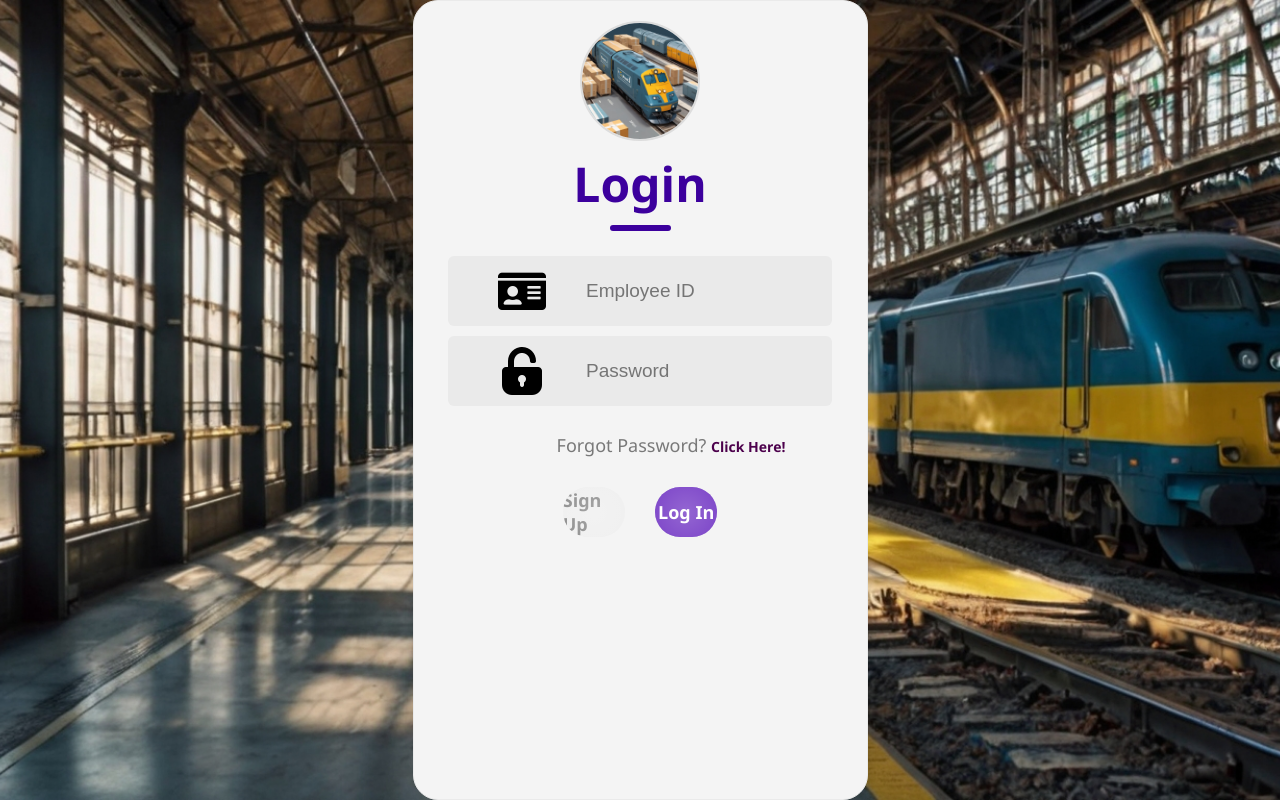
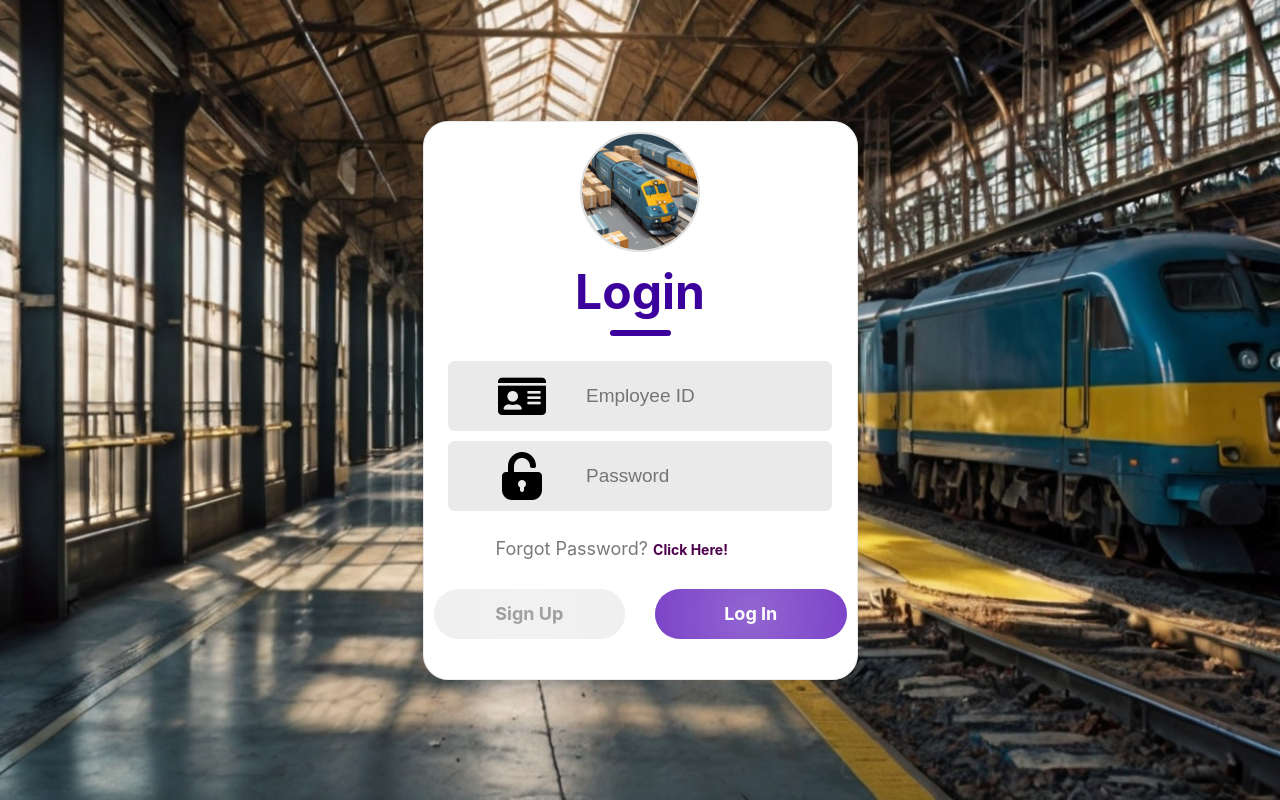
Before and after one commit to ParcelManagment/Website_Frontend, a React (Create React App) app in the folder Parcel_Management_System/: page / in a window 1280 px wide. Built offline with nearby package versions, Linux system fonts and the light colour scheme.

Commit message:
Update InsertPage.css

```diff
--- a/Parcel_Management_System/src/Components/InsertPage/InsertPage.css
+++ b/Parcel_Management_System/src/Components/InsertPage/InsertPage.css
@@ -1,7 +1,7 @@
 /* InsertPage.css */
 
 /* Container for the entire form */
-.container {
+.containerinsert {
   display: flex;
   flex-direction: column;
   align-items: center;
```
